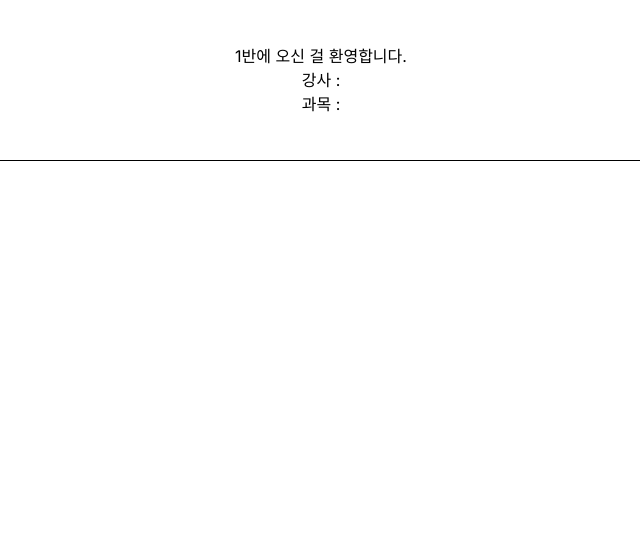
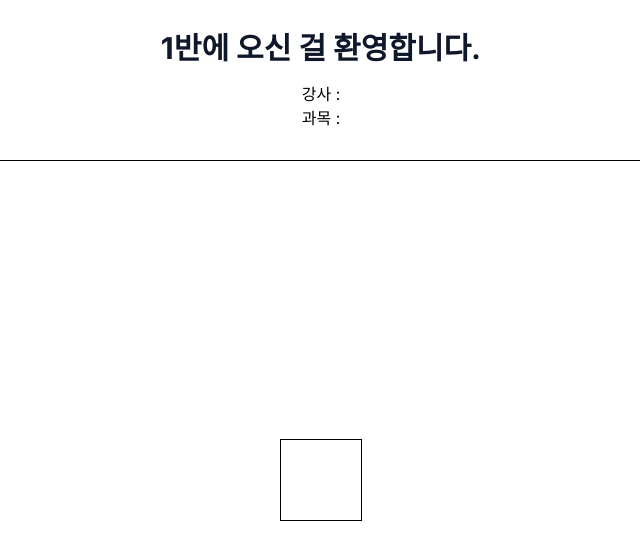
Before and after one commit to KDT-IaaS-Class-One-Group/KDT-IaaS-4team-ERP, a Next.js app: page /roomNum/1 in a window 1280 px wide. Shown: the top 560 px of the page, without its empty margins (319-959 px from the left). Built offline with nearby package versions, Linux system fonts and the light colour scheme.

Commit message:
docs : 주석에 슈도코드 작성완료

```diff
--- a/app/roomNum/[roomNum]/layout.tsx
+++ b/app/roomNum/[roomNum]/layout.tsx
@@ -1,7 +1,6 @@
 'use client';
 
 import { usePathname } from 'next/navigation';
-
 
 export default function RoomLayout ({
   children,
@@ -12,12 +11,18 @@ export default function RoomLayout ({
   return (
     <div id='root' className='w-screen h-screen'>
       <div className='upper outline outline-1 w-full h-1/5 flex justify-center items-center flex-col'>
-        <h1>{extractedString}반에 오신 걸 환영합니다.</h1>
-        <h3>강사 : </h3>
-        <h3>과목 : </h3>
+        <h1 className='text-3xl text-slate-900 font-bold mb-4'>{extractedString}반에 오신 걸 환영합니다.</h1>
+        <h3>강사 :
+          {/* 강사 이름이 들어갈 자리 */}
+        </h3>
+        <h3>과목 :
+          {/* 과목이 들어갈 자리 */}
+        </h3>
       </div>
       <div className='lower w-full h-4/5 flex justify-center items-center gap-6'>
         {children}
+        {/* 이 자리에는 객체의 컴퓨터 갯수만큼 컴포넌트가 호출이 됩니다. */}
+        {/* 그 후 1번 컴퓨터 부터 학생의 이름이 들어갑니다. */}
       </div>
     </div>
   );
--- a/app/roomNum/[roomNum]/page.tsx
+++ b/app/roomNum/[roomNum]/page.tsx
@@ -1,7 +1,7 @@
 import React from 'react'
 
 export default function ProductDetails() {
-  return <div>
+  return <div className='outline outline-1 w-20 h-20'>
 
   </div>;
 }
```
